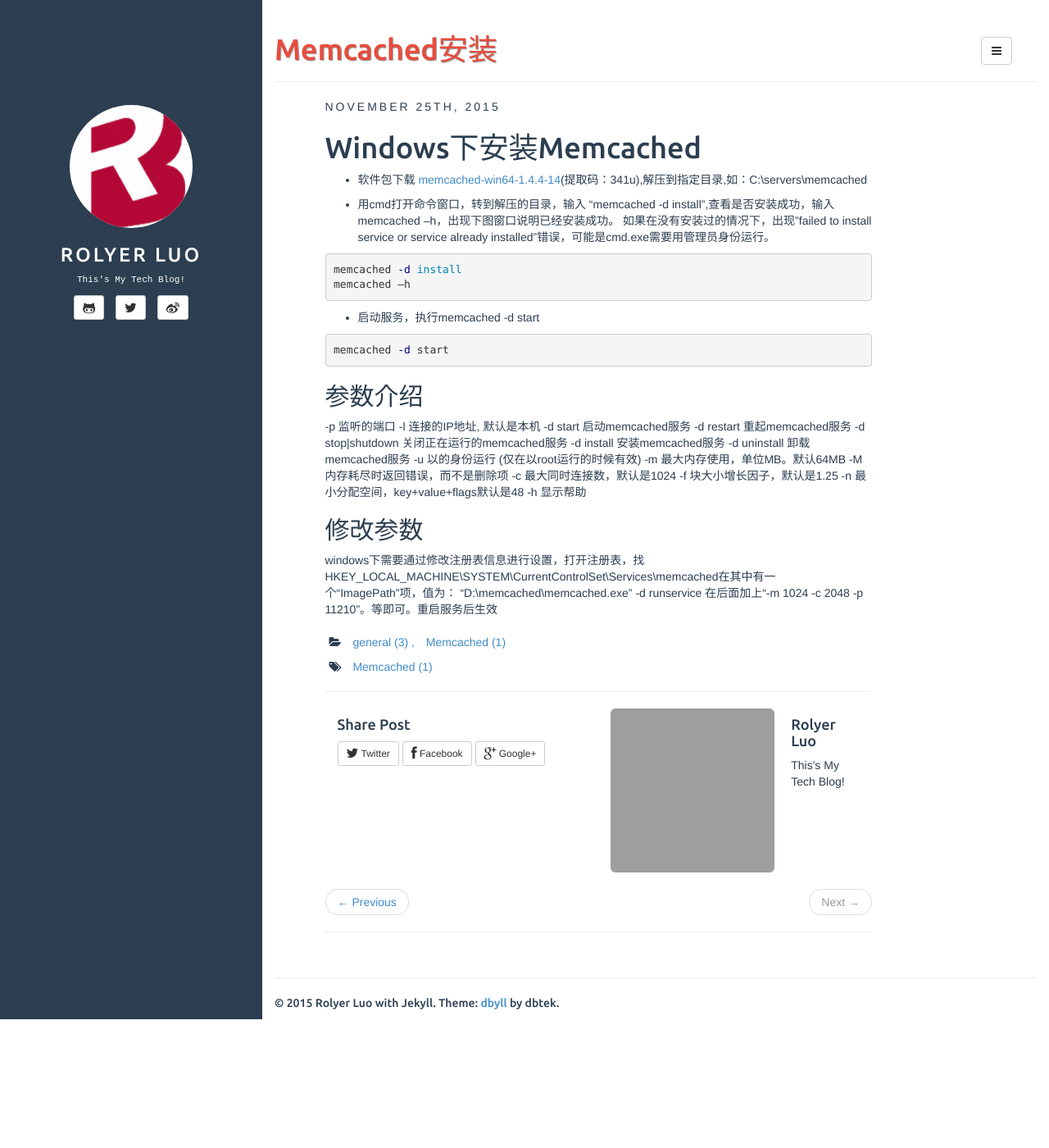
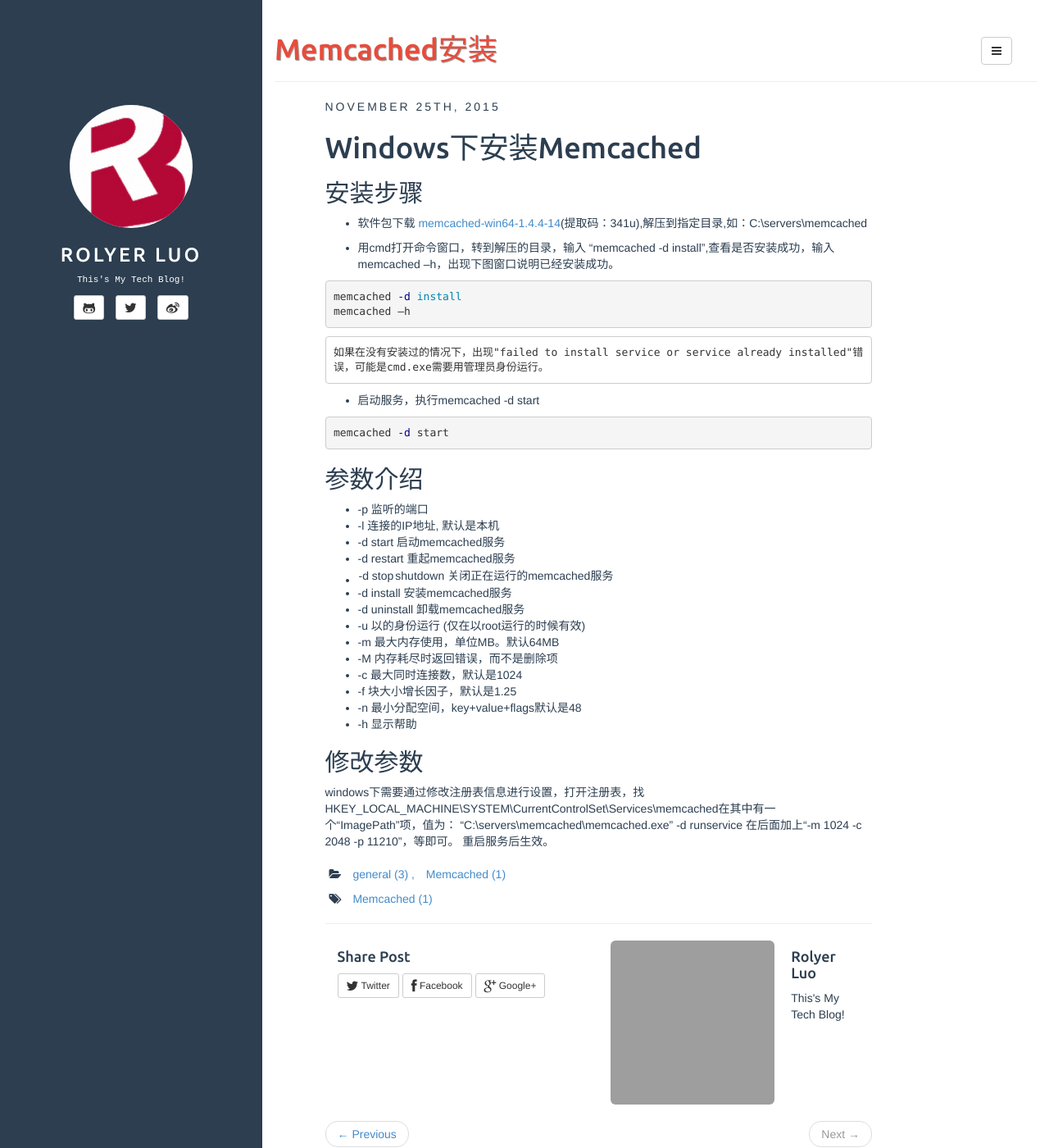
Before and after one commit to rolyer/rolyer.github.com, a Jekyll site: the page built from _posts/2015-11-25-installed-memcached.md, in a window 1280 px wide and 1400 px high. Shown: the whole window at 82% size. Built offline with Jekyll 4.4.1, drawn with Linux system fonts in a browser that asks for light colours; comment, search, counter and statistics services are not loaded; grey boxes are pictures that could not be loaded.

Commit message:
Fix layout

```diff
--- a/_posts/2015-11-25-installed-memcached.md
+++ b/_posts/2015-11-25-installed-memcached.md
@@ -9,16 +9,18 @@ comments: true
 
 # Windows下安装Memcached
 
+## 安装步骤
+
 * 软件包下载 [memcached-win64-1.4.4-14](http://pan.baidu.com/s/1kTm3HT9)(提取码：341u),解压到指定目录,如：C:\servers\memcached
 
 * 用cmd打开命令窗口，转到解压的目录，输入 “memcached -d install”,查看是否安装成功，输入memcached –h，出现下图窗口说明已经安装成功。
-  如果在没有安装过的情况下，出现"failed to install service or service already installed"错误，可能是cmd.exe需要用管理员身份运行。
-
 
 {% highlight bash %}
 memcached -d install
 memcached –h
 {% endhighlight %}
+
+	如果在没有安装过的情况下，出现"failed to install service or service already installed"错误，可能是cmd.exe需要用管理员身份运行。
 
 * 启动服务，执行memcached -d start
 
@@ -28,21 +30,22 @@ memcached -d start
 
 ## 参数介绍
 
--p 监听的端口
--l 连接的IP地址, 默认是本机
--d start 启动memcached服务
--d restart 重起memcached服务
--d stop|shutdown 关闭正在运行的memcached服务
--d install 安装memcached服务
--d uninstall 卸载memcached服务
--u 以的身份运行 (仅在以root运行的时候有效)
--m 最大内存使用，单位MB。默认64MB
--M 内存耗尽时返回错误，而不是删除项
--c 最大同时连接数，默认是1024
--f 块大小增长因子，默认是1.25
--n 最小分配空间，key+value+flags默认是48
--h 显示帮助
+* -p 监听的端口
+* -l 连接的IP地址, 默认是本机
+* -d start 启动memcached服务
+* -d restart 重起memcached服务
+* -d stop|shutdown 关闭正在运行的memcached服务
+* -d install 安装memcached服务
+* -d uninstall 卸载memcached服务
+* -u 以的身份运行 (仅在以root运行的时候有效)
+* -m 最大内存使用，单位MB。默认64MB
+* -M 内存耗尽时返回错误，而不是删除项
+* -c 最大同时连接数，默认是1024
+* -f 块大小增长因子，默认是1.25
+* -n 最小分配空间，key+value+flags默认是48
+* -h 显示帮助
 
 ## 修改参数
 
-windows下需要通过修改注册表信息进行设置，打开注册表，找HKEY_LOCAL_MACHINE\SYSTEM\CurrentControlSet\Services\memcached在其中有一个“ImagePath”项，值为： "D:\memcached\memcached.exe" -d runservice 在后面加上“-m 1024 -c 2048 -p 11210”。等即可。重启服务后生效
+windows下需要通过修改注册表信息进行设置，打开注册表，找HKEY_LOCAL_MACHINE\SYSTEM\CurrentControlSet\Services\memcached在其中有一个“ImagePath”项，值为： "C:\servers\memcached\memcached.exe" -d runservice 在后面加上“-m 1024 -c 2048 -p 11210”，等即可。
+重启服务后生效。
```
